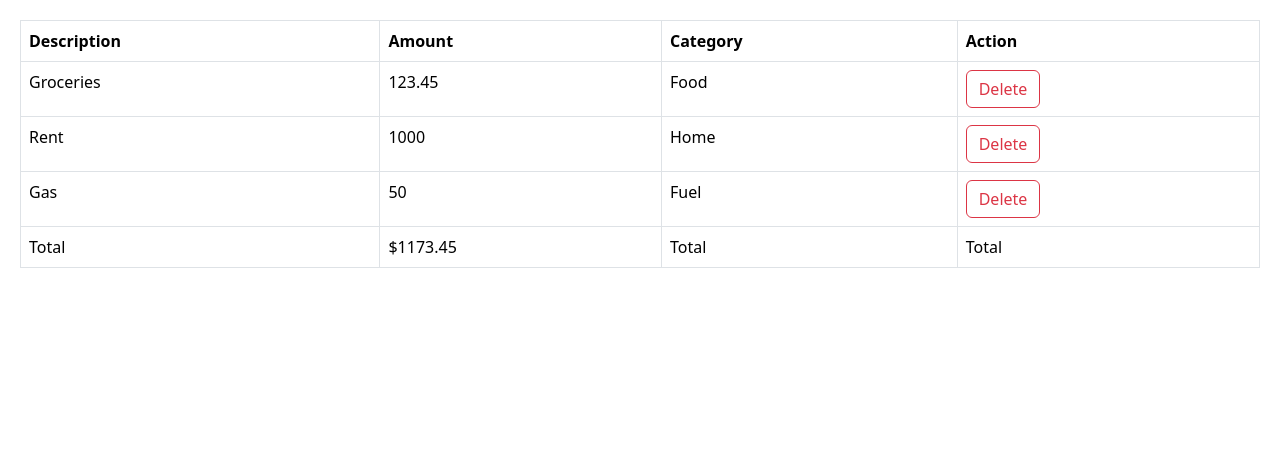
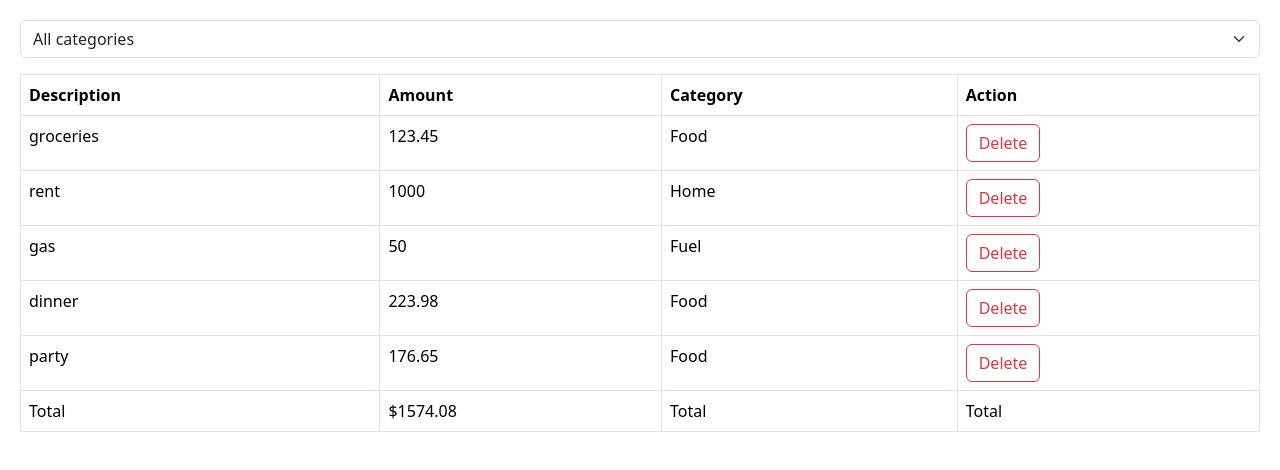
Before and after one commit to Tmicrd/React18, a React (Vite) app: page / in a window 1280 px wide. Shown: the top 470 px of the page. Built offline with nearby package versions, Linux system fonts and the light colour scheme.

Commit message:
buidlng the ExpenseFilter compoennt

```diff
--- a/src/App.tsx
+++ b/src/App.tsx
@@ -1,19 +1,36 @@
 import { useState } from "react";
 import ExpenseList from "./expense-tracker/components/ExpenseList";
 import "bootstrap/dist/css/bootstrap.css";
+import ExpenseFilter from "./expense-tracker/components/ExpenseFilter";
 
 function App() {
+  const [selectedCategory, setSelectedCategory] = useState("");
   const [expenses, setExpenses] = useState([
-    { id: 1, description: "Groceries", amount: 123.45, category: "Food" },
-    { id: 2, description: "Rent", amount: 1000, category: "Home" },
-    { id: 3, description: "Gas", amount: 50, category: "Fuel" },
+    { id: 1, description: "groceries", amount: 123.45, category: "Food" },
+    { id: 2, description: "rent", amount: 1000, category: "Home" },
+    { id: 3, description: "gas", amount: 50, category: "Fuel" },
+    { id: 4, description: "dinner", amount: 223.98, category: "Food" },
+    { id: 5, description: "party", amount: 176.65, category: "Food" },
   ]);
 
+  const visibleExpenses = selectedCategory
+    ? expenses.filter((expense) => expense.category === selectedCategory)
+    : expenses;
+  console.log("expenses: ", expenses);
+  console.log("selectedCategory: ", selectedCategory);
+
   return (
-    <ExpenseList
-      expenses={expenses}
-      onDelete={(id) => setExpenses(expenses.filter((e) => e.id !== id))}
-    />
+    <>
+      <div className="mb-3">
+        <ExpenseFilter
+          onSelectCategory={(category) => setSelectedCategory(category)}
+        />
+      </div>
+      <ExpenseList
+        expenses={visibleExpenses}
+        onDelete={(id) => setExpenses(expenses.filter((e) => e.id !== id))}
+      />
+    </>
   );
 }
 
--- /dev/null
+++ b/src/expense-tracker/components/ExpenseFilter.tsx
@@ -0,0 +1,19 @@
+interface Props {
+  onSelectCategory: (category: string) => void;
+}
+
+const ExpenseFilter = ({ onSelectCategory }: Props) => {
+  return (
+    <select
+      className="form-select"
+      onChange={(e) => onSelectCategory(e.target.value)}
+    >
+      <option value="">All categories</option>
+      <option value="Food">Food</option>
+      <option value="Home">Home</option>
+      <option value="Fuel">Fuel</option>
+    </select>
+  );
+};
+
+export default ExpenseFilter;
```
